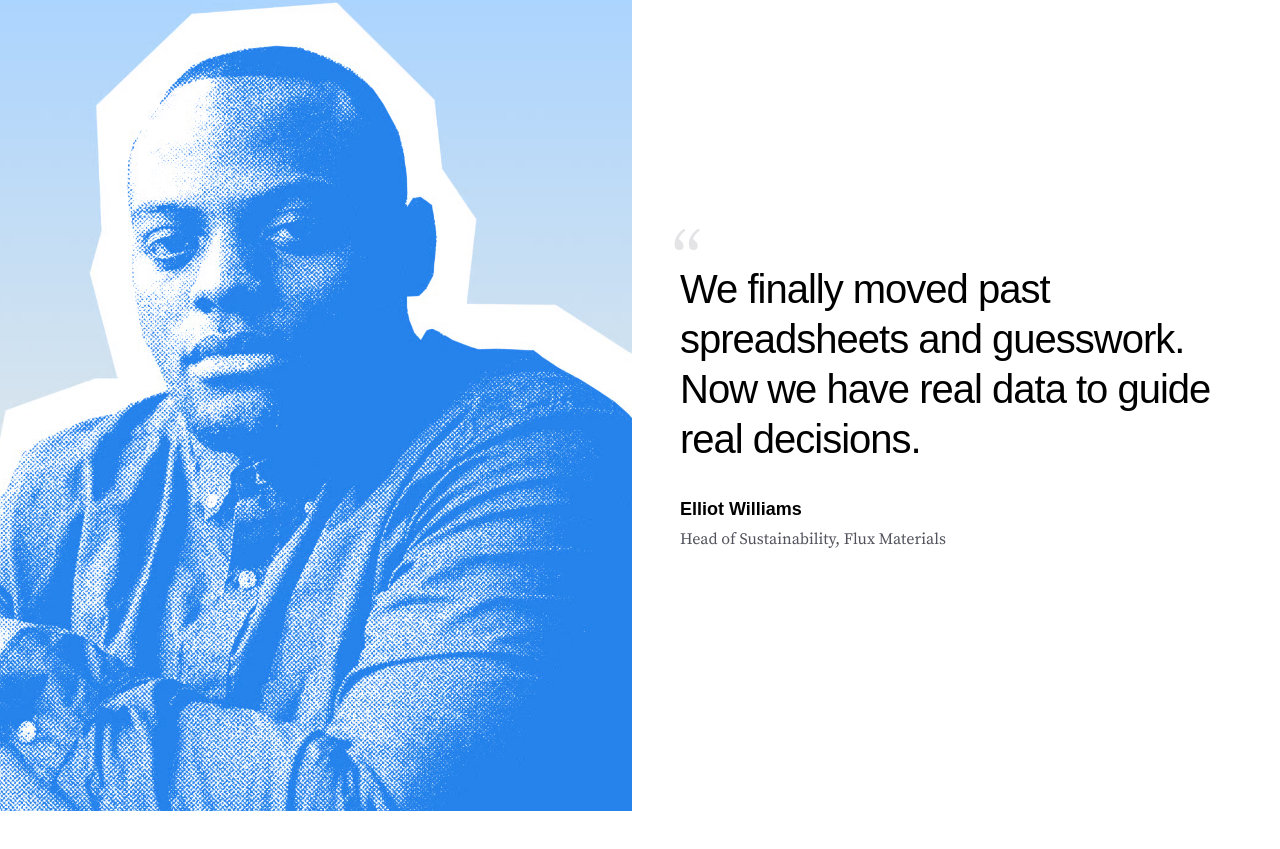
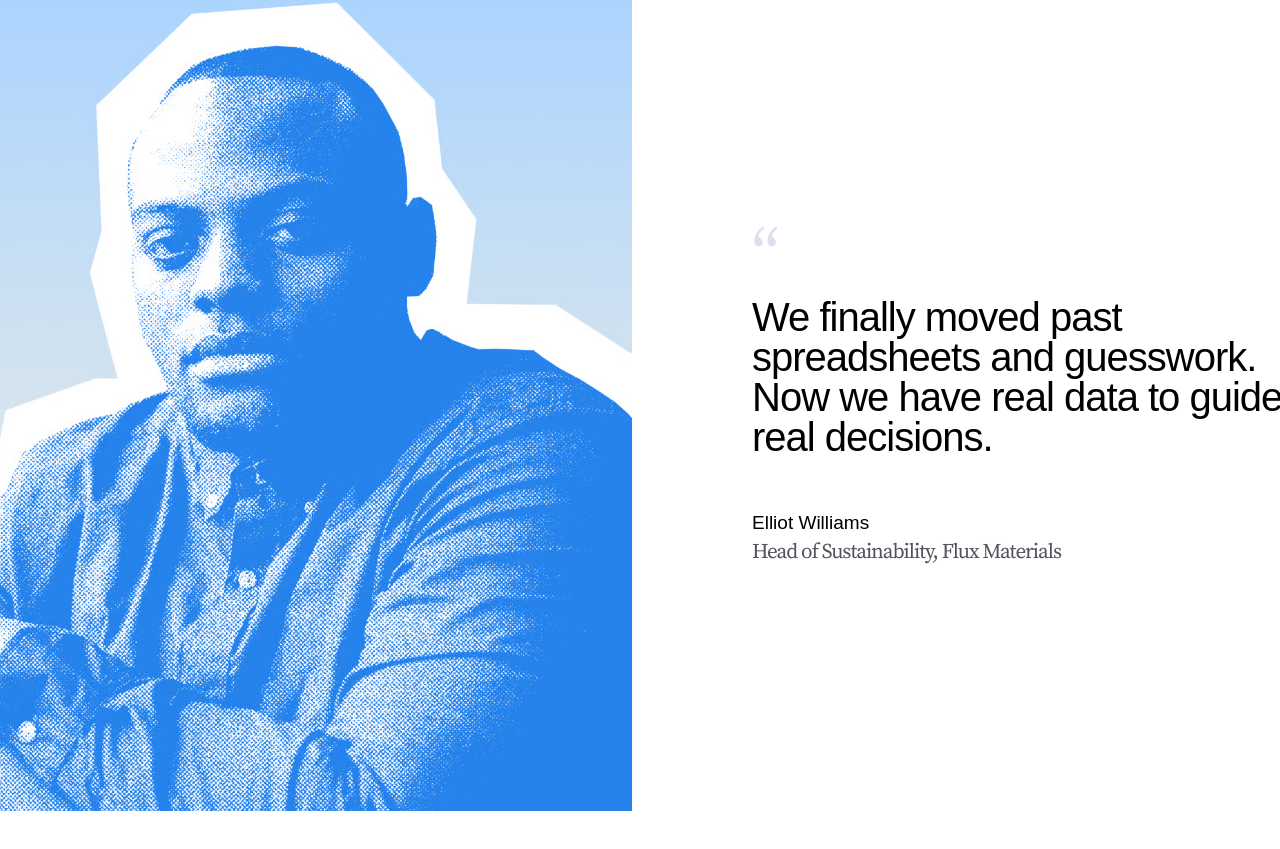
Before and after one commit to SyedMaazz/aetherfield-site, a React (Vite) app: page / in a window 1280 px wide. Shown: the part 3950-4799 px from the top of the page. Built offline with nearby package versions, Linux system fonts and the light colour scheme; a web font is replaced by a local one.

Commit message:
testimonial section done

```diff
--- a/src/components/Testimonial.jsx
+++ b/src/components/Testimonial.jsx
@@ -31,24 +31,27 @@ const Testimonial = () => {
           whileInView={{ opacity: 1, x: 0 }}
           viewport={{ once: true }}
           transition={{ duration: 0.8 }}
-          className="w-full md:w-1/2 flex flex-col items-start px-10"
+          className="w-full md:w-1/2 flex flex-col items-start px-10 mt-4"
         >
           {/* Double Inverted Comma */}
-          <span className="text-[70px] font-serif leading-none text-zinc-200 -mb-8 -ml-2 select-none">
+          <span className="text-[65px] font-serif leading-none text-[#dbe0ec] ml-18 select-none">
             “
           </span>
 
           {/* Heading */}
-          <h2 className="text-[32px] md:text-[40px] font-nav font-medium text-black leading-tight mb-8 tracking-tight">
-            We finally moved past spreadsheets and guesswork. Now we have real data to guide real decisions.
+          <h2 className="text-[32px] md:text-[40px] font-nav font-medium text-black leading-[1.0] mt-2 mb-8 ml-18 tracking-tight w-[600px]">
+            We finally moved past <br />
+            spreadsheets and guesswork. <br />
+            Now we have real data to guide <br />
+            real decisions.
           </h2>
 
           {/* Subtext Area */}
           <div className="flex flex-col gap-1">
-            <p className="text-black font-nav font-bold text-[18px]">
+            <p className="text-black font-nav font-medium text-[19px] ml-18 mt-5">
               Elliot Williams
             </p>
-            <p className="text-zinc-600 font-serif text-[16px]">
+            <p className="text-zinc-600 font-serif text-[21px] ml-18 -mt-1 tracking-tighter">
               Head of Sustainability, Flux Materials
             </p>
           </div>
```
